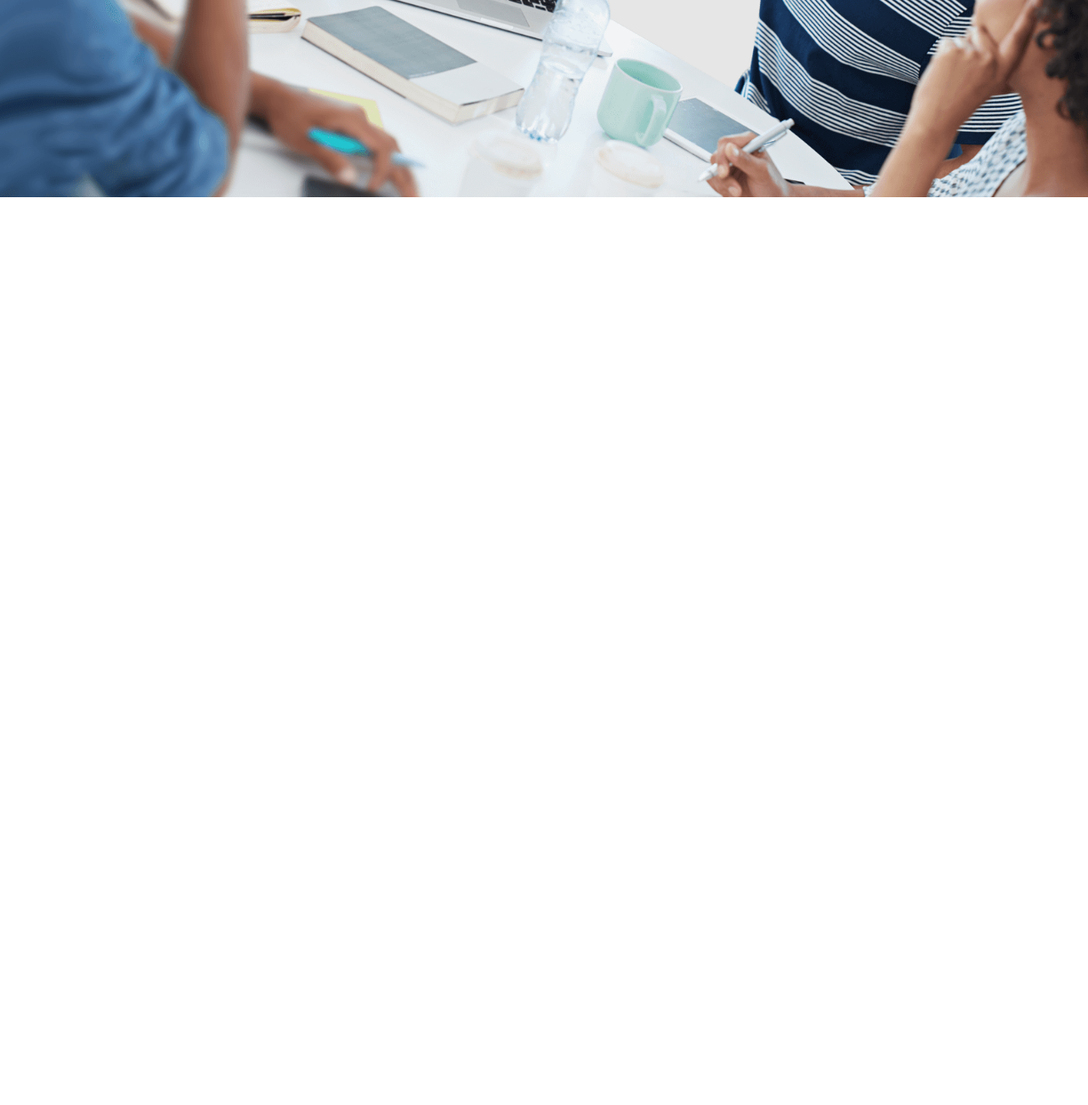
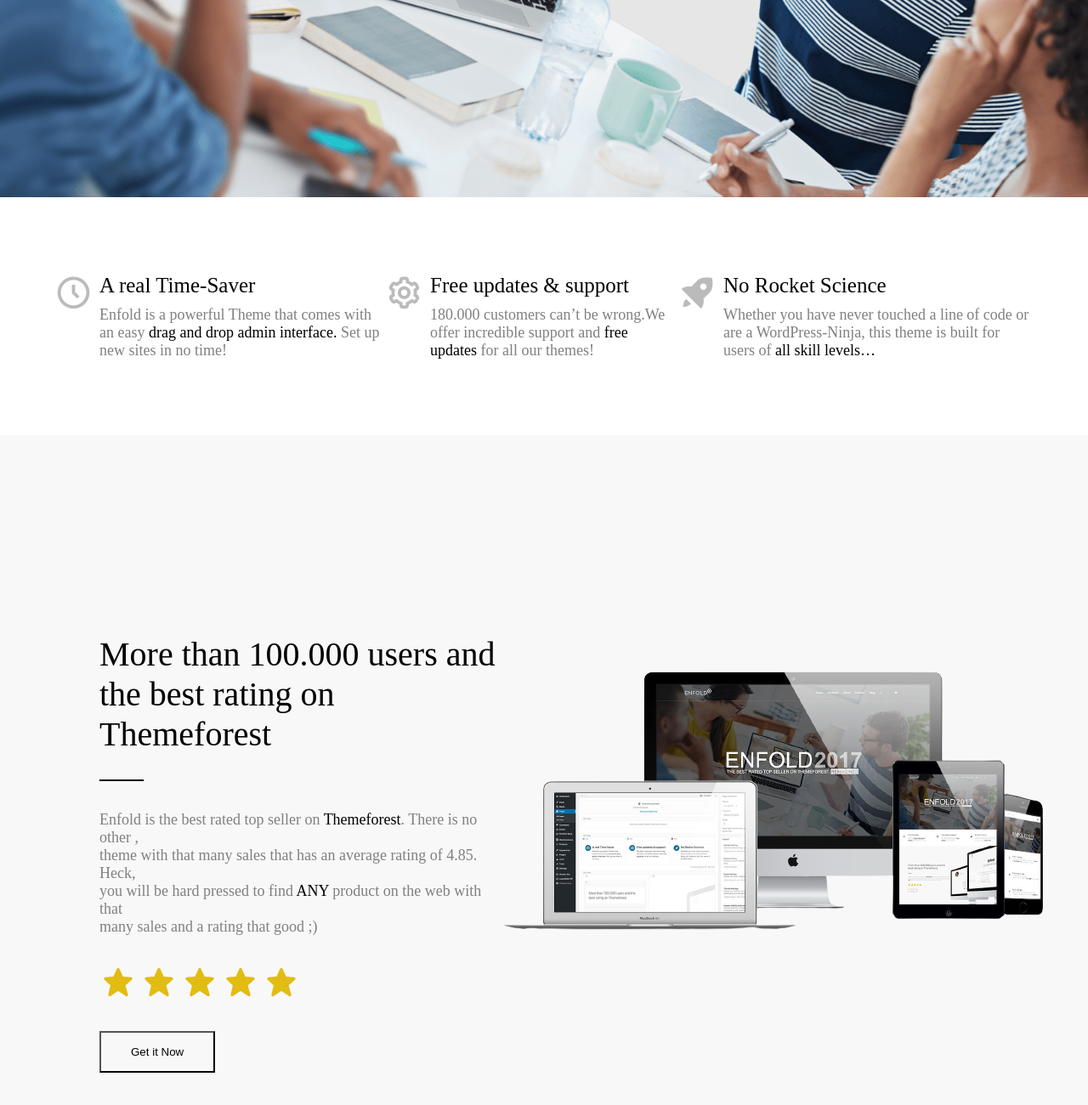
Before and after one commit to AnasShinkafi/firstTeamProject, a plain HTML site: page index.html in a window 1280 px wide. Shown: the part 568-1868 px from the top of the page at 85% size. Before the commit the page ends 800 px from the top, so only its background shows below. Drawn offline with nearby package versions, Linux system fonts and the light colour scheme; files whose address does not match are found by name.

Commit message:
Sikirullahi Section Two

```diff
--- a/css/styles.css
+++ b/css/styles.css
@@ -1,3 +1,8 @@
+*{
+    margin: 0;
+    padding: 0;
+}
+
 body {
     margin: 0;
     padding: 0;
@@ -32,7 +37,7 @@ body {
     margin-top: -8px
 }
 
-ul {
+.header ul {
     position: absolute;
     list-style-type: none;
     top: 10px;
@@ -40,11 +45,11 @@ ul {
     overflow: hidden;
 }
 
-li {
+.header li {
     float: left;
 }
 
-li a {
+.header li a {
     display: block;
     color: black;
     padding: 10px 16px;
@@ -52,7 +57,7 @@ li a {
     font-size: 20px;
 }
 
-li a:hover:not(.active) {
+.header li a:hover:not(.active) {
     background-color:rgb(124, 204, 180);
 }
 
@@ -63,7 +68,7 @@ li a:hover:not(.active) {
     top: 15px;
 }
 
-ul .fa-search {
+.header ul .fa-search {
     position: relative;
     font-size: 20px;
     color: black;
@@ -144,5 +149,103 @@ ul .fa-search {
      letter-spacing: 0.10em;
      color: gray;
      background-color: white;
+ }
 
- }
+
+ /*Sikirullahi*/
+ .upper-section{
+    width: auto;
+    height: 280px;
+    background-color: #fff;
+    display: flex;
+    justify-content: space-between;
+    align-items: center;
+    margin: 0 5%;
+}
+
+.time-section{
+    display: flex;
+}
+
+.time-section i{
+    font-size: 45px;
+    margin-right: 8px;
+    color: #BBBBBB;
+}
+
+.time-section h3{
+    color: #000;
+    font-size: 25px;
+    font-weight: lighter;
+    padding-bottom: 10px;
+}
+
+.time-section p{
+    color: grey;
+    font-size: 18px;
+}
+
+span{
+    color: #000;
+}
+
+
+
+.lower-section{
+    width: auto;
+    height: 130vh;
+    border: 1 solid red;
+    background-color: #F8F8F8;
+    display: grid;
+    grid-template-columns: 1fr 1fr;
+
+}
+
+
+
+.lower-left{
+    margin-top: 40%;
+    margin-left: 20%;
+}
+
+.lower-left h2{
+    padding-bottom: 30px;
+    font-size: 40px;
+    font-weight: lighter;
+}
+
+#horizontal{
+    border: 1px solid #000;
+    width: 50px;
+    margin-left: 0;
+}
+
+.lower-left p{
+    padding-top: 35px;
+    padding-bottom: 35px;
+    color: grey;
+    font-size: 18px;
+}
+
+.lower-left ul{
+   /* list-style: none;*/
+}
+
+
+.lower-left ul li{
+    display: inline-block;
+    margin: 0 2px;
+    font-size: 40px;
+    color: #E2BC12;
+}
+
+#getitnow{
+    padding: 15px 35px;
+    margin-top: 30px;
+    background-color: transparent;
+    border: 2 solid grey;
+}
+
+.lower-right img{
+    margin-top: 250px;
+}
--- a/index.html
+++ b/index.html
@@ -7,8 +7,8 @@
     <link rel="stylesheet" href="css/styles.css">
     <link rel="stylesheet" href="https://cdnjs.cloudflare.com/ajax/libs/font-awesome/4.7.0/css/font-awesome.min.css">
     <link rel="stylesheet" href="https://maxcdn.bootstrapcdn.com/font-awesome/4.4.0/css/font-awesome.min.css">
-
-    <title>Document</title>
+    <link rel="stylesheet" href="https://unpkg.com/boxicons@latest/css/boxicons.min.css">
+    <title>First Team Project CodeWithJameel</title>
 </head>
 <body>
     <!--Anas-->
@@ -18,7 +18,7 @@
             <div class="logo">
                 <img src="images/logo (1).png" class="logo" alt="">
             </div>
-            <div>
+            <div class="header">
                 <ul>
                     <li><a class="active" href="#home">Home</a></li>
                     <li><a href="#feature">Features</a></li>
@@ -48,7 +48,58 @@
        </div>
     </div>
      <!--Sikirullah-->
-    <div></div>
+    <div>
+    	<div class="upper-section">
+	 		<div class="time-section">
+	 			<div>
+	 				<i class='bx bx-time-five'></i>
+	 			</div>
+	 			<div>
+	 				<h3>A real Time-Saver</h3>
+		 			<p>Enfold is a powerful Theme that comes with an easy <span>drag and drop
+		 			 	admin interface.</span> Set up new sites in no time!</p>
+	 			</div>
+	 		</div>
+	 		<div class="time-section">
+	 			<div>
+	 				<i class='bx bx-cog'></i>
+	 			</div>
+	 			<div>
+	 				<h3>Free updates & support</h3>
+	 				<p>180.000 customers can’t be wrong.We offer incredible support
+	 					and <span>free updates</span> for all our themes!</p>
+	 			</div>
+	 		</div>
+	 		<div class="time-section">
+	 			<div>
+	 				<i class='bx bxs-rocket'></i>
+	 			</div>
+	 			<div>
+	 				<h3>No Rocket Science</h3>
+	 				<p>Whether you have never touched a line of code or are a WordPress-Ninja, this theme
+	 				is built for users of<span> all skill levels…</span></p>
+	 			</div>
+ 			</div>
+ 		</div>
+	 	<div class="lower-section">
+	 		<div class="lower-left">
+	 			<h2>More than 100.000 users and <br> the best rating on Themeforest</h2>
+	 			<hr id="horizontal">
+	 			<p>Enfold is the best rated top seller on <span>Themeforest</span>. There is no other , <br> theme with that many sales that has an average rating of 4.85. Heck,<br> you will be hard pressed to find <span>ANY</span> product on the web with that<br> many sales and a rating that good ;)</p>
+	 			<ul class="starlist">
+	 				<li><i class='bx bxs-star'></i></li>
+	 				<li><i class='bx bxs-star'></i></li>
+	 				<li><i class='bx bxs-star'></i></li>
+	 				<li><i class='bx bxs-star'></i></li>
+	 				<li><i class='bx bxs-star'></i></li>
+	 			</ul>
+	 			<button id="getitnow">Get it Now</button>
+	 		</div>
+	 		<div class="lower-right">
+	 			<img src="css/images/multi_apple-1-removebg-preview.png">
+	 		</div>
+	 	</div>
+    </div>
      <!--Ishaq-->
     <div></div>
      <!--Abdulmananan-->
```
Also changed, not shown: css/images/multi_apple-1-removebg-preview.png (added).
